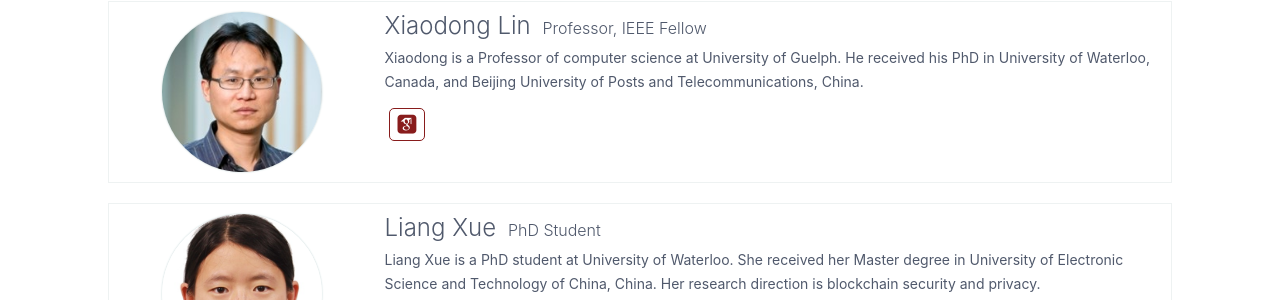
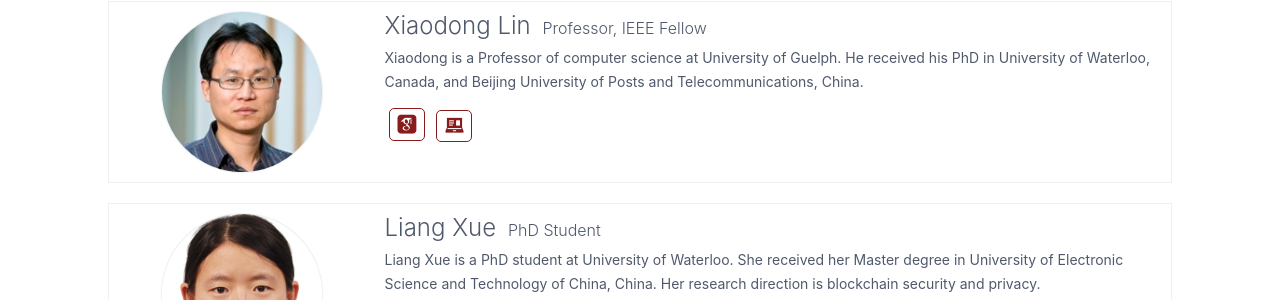
Before and after one commit to IgnisLi/IgnisLi.github.io, a Jekyll site: the page built from people.html, in a window 1280 px wide. Shown: the part 3986-4286 px from the top of the page. Built offline with Jekyll 4.4.1, drawn with Linux system fonts in a browser that asks for light colours; nearby versions of some CDN libraries; some web fonts are replaced; comment, search, counter and statistics services are not loaded.

Commit message:
Update people.html

```diff
--- a/people.html
+++ b/people.html
@@ -102,7 +102,9 @@ PhD in University of Waterloo, Canada, and Beijing University of Posts and Telec
                   <a href="https://scholar.google.ca/citations?user=om3xUIcAAAAJ&hl=en" id="link-container">
                     <span class="ai ai-google-scholar-square ai-2x" id="link"></span>
                   </a>
-
+                  <a href="https://socs.uoguelph.ca/~xlin08/" id="link-container">
+                    <span class="flaticon-laptop-1" id="link"></span>
+                  </a>
               </div>
             </div>
           </div>
```
